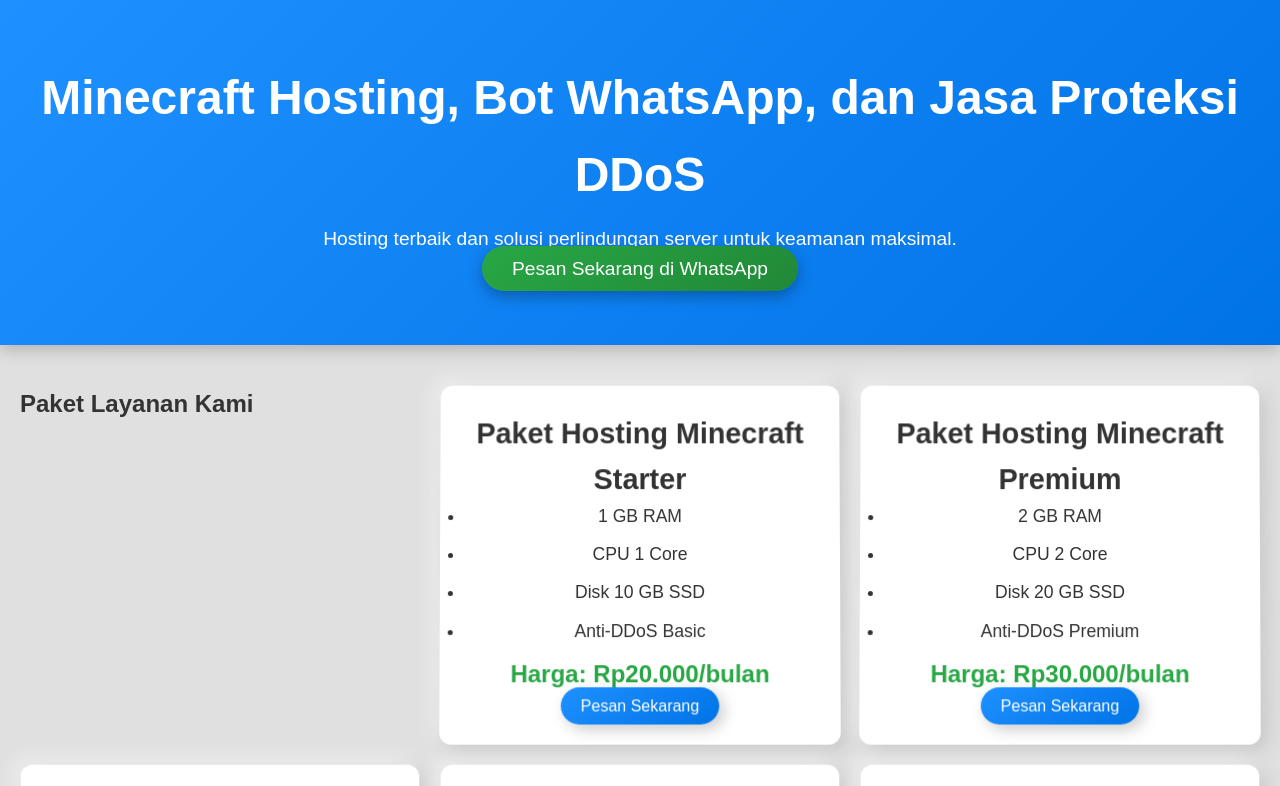
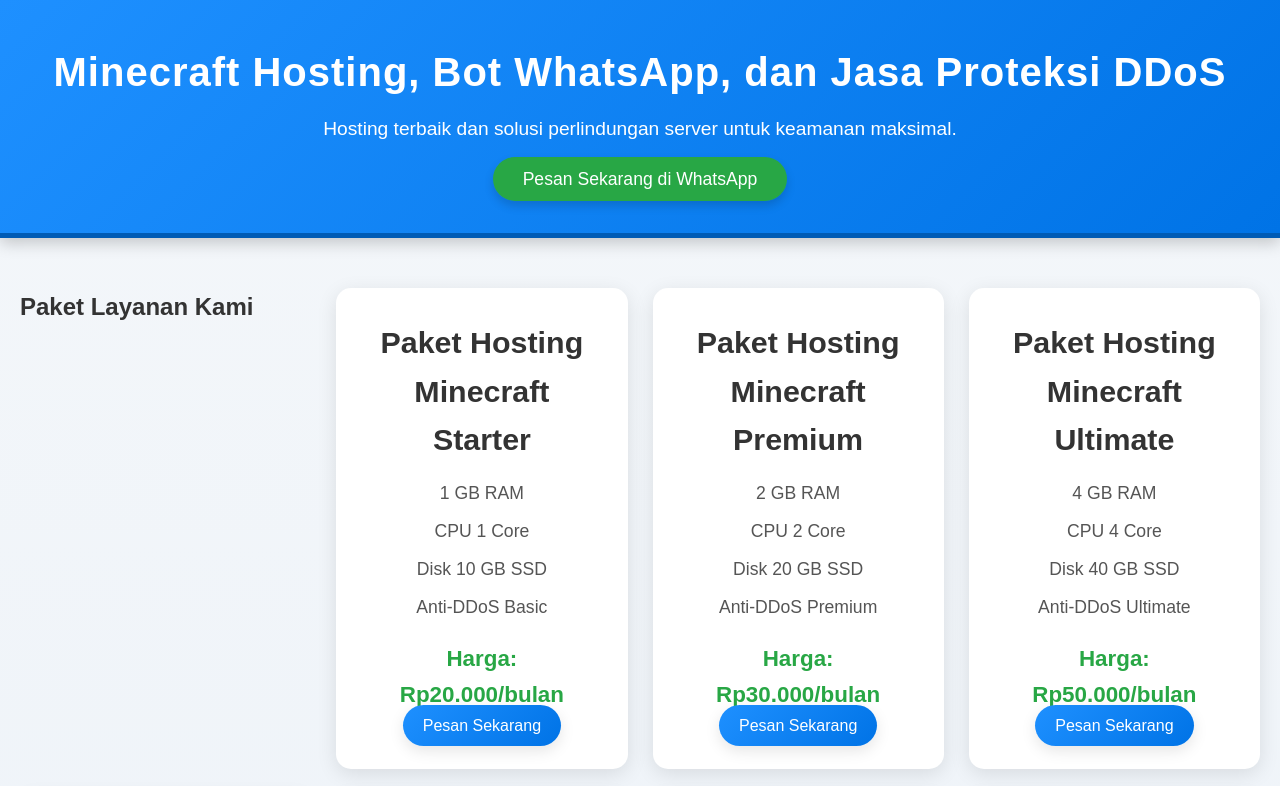
Before and after one commit to Hamada5671/Shop, a plain HTML site: page index.html in a window 1280 px wide. Shown: the top 786 px of the page. Drawn offline with Linux system fonts and the light colour scheme.

Commit message:
Update styles.css

```diff
--- a/styles.css
+++ b/styles.css
@@ -1,4 +1,4 @@
-/* Reset */
+/* Reset untuk konsistensi */
 * {
     box-sizing: border-box;
     margin: 0;
@@ -7,13 +7,13 @@
 
 body {
     font-family: 'Arial', sans-serif;
-    background-color: #e0e0e0;
+    background: linear-gradient(180deg, #f4f7fa, #e8eff7);
     color: #333;
     line-height: 1.6;
     margin: 0;
 }
 
-/* Link */
+/* Link Global */
 a {
     text-decoration: none;
     color: inherit;
@@ -24,83 +24,99 @@ header {
     background: linear-gradient(135deg, #1e90ff, #0073e6);
     color: white;
     text-align: center;
-    padding: 60px 20px;
-    box-shadow: 0px 5px 15px rgba(0, 0, 0, 0.2);
-    transform: translateZ(5px);
+    padding: 40px 20px;
+    border-bottom: 5px solid #005bb5;
+    box-shadow: 0 5px 15px rgba(0, 0, 0, 0.2);
 }
 
 header h1 {
-    font-size: 3em;
+    font-size: 2.5em;
     margin-bottom: 10px;
+    letter-spacing: 1px;
 }
 
 header p {
     font-size: 1.2em;
+    margin-bottom: 20px;
 }
 
 .cta-button {
-    background: linear-gradient(145deg, #28a745, #218838);
-    box-shadow: 0 5px 15px rgba(0, 0, 0, 0.3);
+    background-color: #28a745;
     color: white;
     padding: 12px 30px;
-    font-size: 1.2em;
-    border-radius: 30px;
-    transition: transform 0.3s ease;
+    font-size: 1.1em;
+    border-radius: 25px;
+    transition: all 0.3s ease;
+    box-shadow: 0 5px 10px rgba(0, 0, 0, 0.15);
 }
 
 .cta-button:hover {
-    transform: translateY(-3px);
+    background-color: #218838;
+    transform: scale(1.05);
 }
 
 /* Produk */
 #products {
     display: grid;
-    grid-template-columns: repeat(auto-fill, minmax(300px, 1fr));
-    gap: 20px;
-    padding: 40px 20px;
+    grid-template-columns: repeat(auto-fill, minmax(280px, 1fr));
+    gap: 25px;
+    padding: 50px 20px;
+    max-width: 1300px;
+    margin: 0 auto;
 }
 
 .product-card {
-    background: #ffffff;
-    border-radius: 12px;
-    box-shadow: 5px 5px 20px rgba(0, 0, 0, 0.15), -5px -5px 20px rgba(255, 255, 255, 0.7);
-    padding: 25px;
+    background: white;
+    border-radius: 15px;
+    box-shadow: 0 5px 20px rgba(0, 0, 0, 0.1);
+    padding: 30px;
     text-align: center;
-    transition: transform 0.4s ease, box-shadow 0.4s ease;
-    transform: perspective(800px) rotateX(1deg);
+    transition: transform 0.3s ease, box-shadow 0.3s ease;
 }
 
 .product-card:hover {
-    transform: perspective(800px) rotateX(-5deg) translateY(-10px);
-    box-shadow: 10px 10px 25px rgba(0, 0, 0, 0.3), -10px -10px 25px rgba(255, 255, 255, 0.5);
+    transform: translateY(-5px);
+    box-shadow: 0 10px 30px rgba(0, 0, 0, 0.2);
 }
 
 .product-card h3 {
-    font-size: 1.8em;
+    font-size: 1.9em;
+    margin-bottom: 15px;
+    color: #333;
+    font-weight: 600;
+}
+
+.product-card ul {
+    list-style-type: none;
+    padding: 0;
+    margin-bottom: 20px;
 }
 
 .product-card ul li {
     font-size: 1.1em;
     margin-bottom: 10px;
+    color: #555;
 }
 
 .product-card p {
-    font-size: 1.5em;
+    font-size: 1.4em;
     font-weight: bold;
     color: #28a745;
 }
 
 .order-button {
-    background: linear-gradient(145deg, #1e90ff, #0073e6);
-    box-shadow: 5px 5px 15px rgba(0, 0, 0, 0.2);
+    background: linear-gradient(135deg, #1e90ff, #0073e6);
     color: white;
-    padding: 10px 20px;
-    border-radius: 25px;
-    transition: transform 0.3s ease;
+    padding: 12px 20px;
+    font-size: 1em;
+    border-radius: 30px;
+    box-shadow: 0 5px 15px rgba(0, 0, 0, 0.1);
+    transition: all 0.3s ease-in-out;
 }
 
 .order-button:hover {
-    transform: translateY(-3px) scale(1.05);
+    background: linear-gradient(135deg, #0073e6, #005bb5);
+    transform: scale(1.08);
 }
 
 /* Footer */
@@ -108,12 +124,50 @@ footer {
     background-color: #333;
     color: white;
     text-align: center;
-    padding: 15px 0;
+    padding: 15px 20px;
+}
+
+footer a {
+    color: #28a745;
+}
+
+footer a:hover {
+    text-decoration: underline;
 }
 
 /* Responsiveness */
 @media (max-width: 768px) {
     header h1 {
-        font-size: 2.5em;
+        font-size: 2em;
     }
+
+    header p {
+        font-size: 1em;
     }
+
+    .cta-button {
+        font-size: 1em;
+        padding: 10px 25px;
+    }
+
+    .product-card {
+        padding: 20px;
+    }
+
+    .product-card h3 {
+        font-size: 1.5em;
+    }
+
+    .product-card ul li {
+        font-size: 1em;
+    }
+
+    .product-card p {
+        font-size: 1.2em;
+    }
+
+    .order-button {
+        font-size: 0.9em;
+        padding: 10px 15px;
+    }
+        }
```
